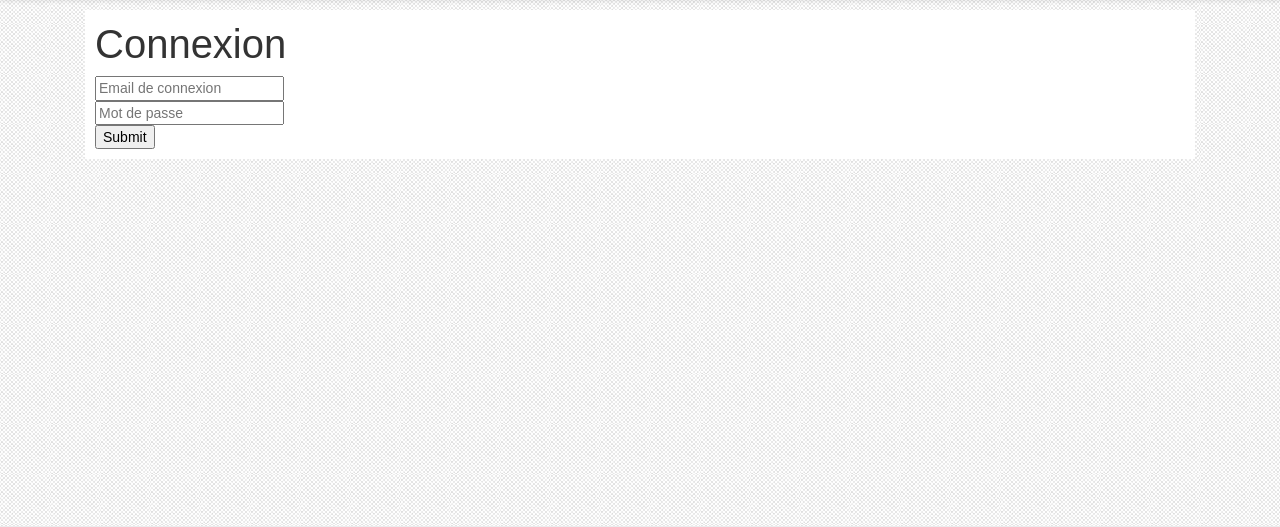
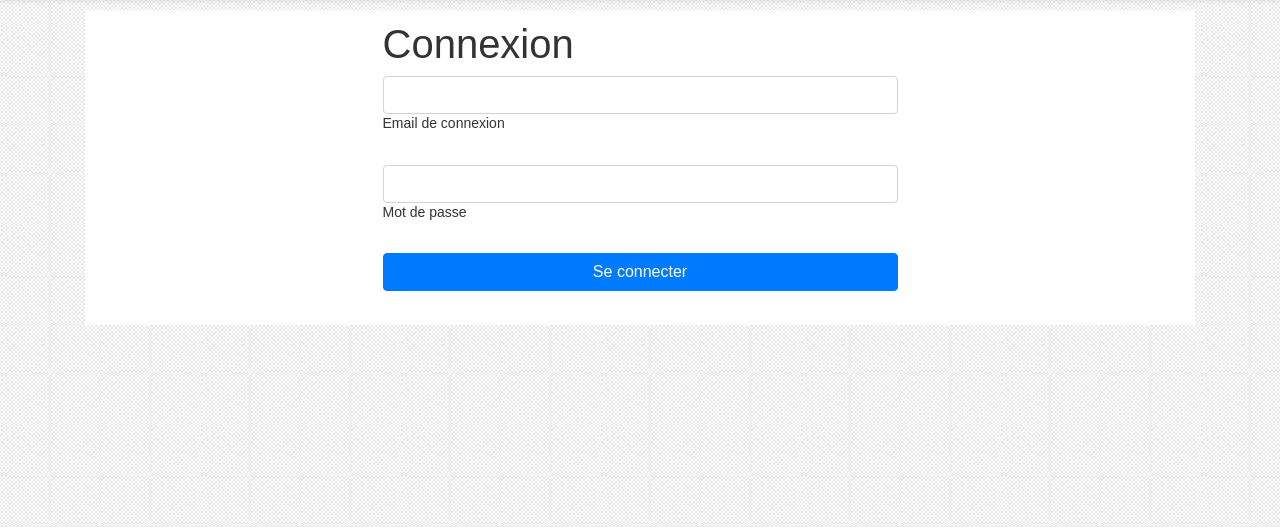
Before and after one commit to DayRob/AP-WEB-MEDIATEC, a PHP site: template vue/v_connexion.php in a window 1280 px wide. Shown: the part 226-753 px from the top of the page. Run offline with PHP 8.4, Linux system fonts and the light colour scheme; the template is opened without the code that fills it: most values are stand-ins (such as "Sample title", 1, 10 or a date in 2020).

Commit message:
connexion finis !

```diff
--- a/controleur/c_connexion.php
+++ b/controleur/c_connexion.php
@@ -13,7 +13,7 @@ if (isset($_POST["mail"]) && isset($_POST["mdp"])){
 }
 
 if ($connexion->isLoggedOn()){
-    echo"connecter";
+    include "$racine/controleur/c_rechercheSimple.php";
 }
 else{ // l'utilisateur n'est pas connecté, on affiche le formulaire de connexion
     // appel du script de vue
--- a/controleur/controleurPrincipal.php
+++ b/controleur/controleurPrincipal.php
@@ -8,8 +8,9 @@ function controleurPrincipal($action) {
 
     $lesActions["accueil"] = $lesActions["rechercheSimple"] ;
     $lesActions["defaut"] = $lesActions["accueil"];
+    $lesActions["deconnexion"]="c_deconnexion.php";
+    $lesActions["connexion"] = "c_connexion.php";
 
-    $lesActions["connexion"] = "c_connexion.php";
 
     if (array_key_exists($action, $lesActions)) {
         return $lesActions[$action];
--- a/vue/v_connexion.php
+++ b/vue/v_connexion.php
@@ -1,8 +1,18 @@
-<h1>Connexion</h1>
-<form action="./?action=connexion" method="POST">
+<div class="container w-50">
+    <h1>Connexion</h1>
+    <form action="./?action=connexion" method="POST">
+        <!-- Email input -->
+        <div class="form-outline mb-4">
+            <input type="email" name="mail" class="form-control" />
+            <label class="form-label" for="form2Example1">Email de connexion</label>
+        </div>
 
-    <input type="text" name="mail" placeholder="Email de connexion" /><br />
-    <input type="password" name="mdp" placeholder="Mot de passe"  /><br />
-    <input type="submit" />
+        <!-- Password input -->
+        <div class="form-outline mb-4">
+            <input type="password" name="mdp" class="form-control" />
+            <label class="form-label" for="form2Example2">Mot de passe</label>
+        </div>
 
-</form>
+        <button type="submit" class="btn btn-primary btn-block mb-4">Se connecter</button>
+
+</div>
--- a/vue/v_menu.php
+++ b/vue/v_menu.php
@@ -1,7 +1,7 @@
 <nav class="navbar navbar-expand-lg navbar-light bg-white shadow-sm">
   <div class="container">
     <a class="navbar-brand" href="./" title="Accueil">
-            <img src="css/mini-logo.png" alt="bandeau de la Mediateq"  height="30px"/>
+      <img src="css/mini-logo.png" alt="bandeau de la Mediateq" height="30px" />
     </a>
     <button class="navbar-toggler navbar-toggler-right" type="button" data-toggle="collapse" data-target="#navbarSupportedContent" aria-controls="navbarSupportedContent" aria-expanded="false" aria-label="Toggle navigation"><span class="navbar-toggler-icon"></span></button>
     <div class="collapse navbar-collapse" id="navbarSupportedContent">
@@ -23,12 +23,26 @@
           <a class="nav-link" href="./?action=faq">FAQ</a>
         </li>
         <li class="nav-item dropdown">
+
+
+          <?php
+          $connexion = new authentificationManager();
+
+          if (!$connexion->isLoggedOn()) { ?>
             <a class="nav-link dropdown-toggle" href="#" id="navbarDropdown" role="button" data-toggle="dropdown" aria-haspopup="true" aria-expanded="false">
               Dossier d'abonné
             </a>
             <div class="dropdown-menu" aria-labelledby="navbarDropdown">
-                      <a class="dropdown-item" href="#">Mon dossier</a>
-                      <div class="dropdown-divider"></div>
+              <a class="dropdown-item" href="./?action=connexion">Mon dossier</a>
+
+            <?php } else { ?>
+              <a class="nav-link dropdown-toggle" href="#" id="navbarDropdown" role="button" data-toggle="dropdown" aria-haspopup="true" aria-expanded="false">
+                <?php $unAbonne= $connexion->connecter();
+                      $prenom = $unAbonne->getPrenom();
+                      echo("$prenom"); ?>
+              </a>
+              <a class="dropdown-item" href="./?action=connexion">Mon dossier</a>
+              <div class="dropdown-menu" aria-labelledby="navbarDropdown">
                 <a class="dropdown-item" href="#">Mes prêts en cours</a>
                 <a class="dropdown-item" href="#">Mes réservations</a>
                 <a class="dropdown-item" href="#">Mes frais</a>
@@ -36,7 +50,10 @@
                 <a class="dropdown-item" href="#">Historique des prêts</a>
                 <a class="dropdown-item" href="#">Historique de recherche</a>
                 <div class="dropdown-divider"></div>
-                      <a class="dropdown-item" href="#">Deconnexion</a>
+                <a class="dropdown-item" href="./?action=deconnexion">Deconnexion</a>
+              <?php } ?>
+
+
               </div>
         </li>
 
```
Also changed, not shown: controleur/c_deconnexion.php (added, +10 -0 lines), modele/authentificationManager.php (+16 -0 lines). Lines whose indentation alone changed are shown as unchanged.
